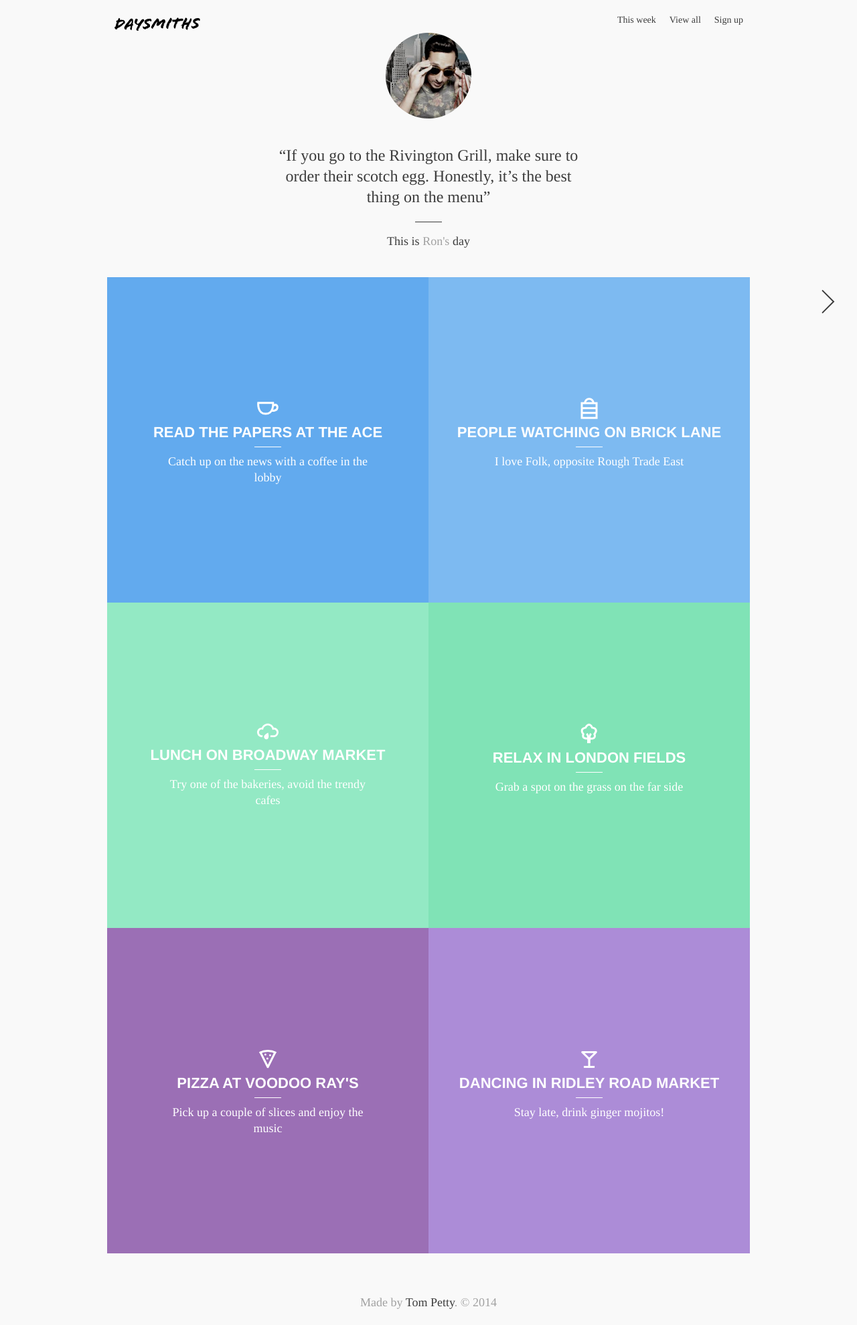
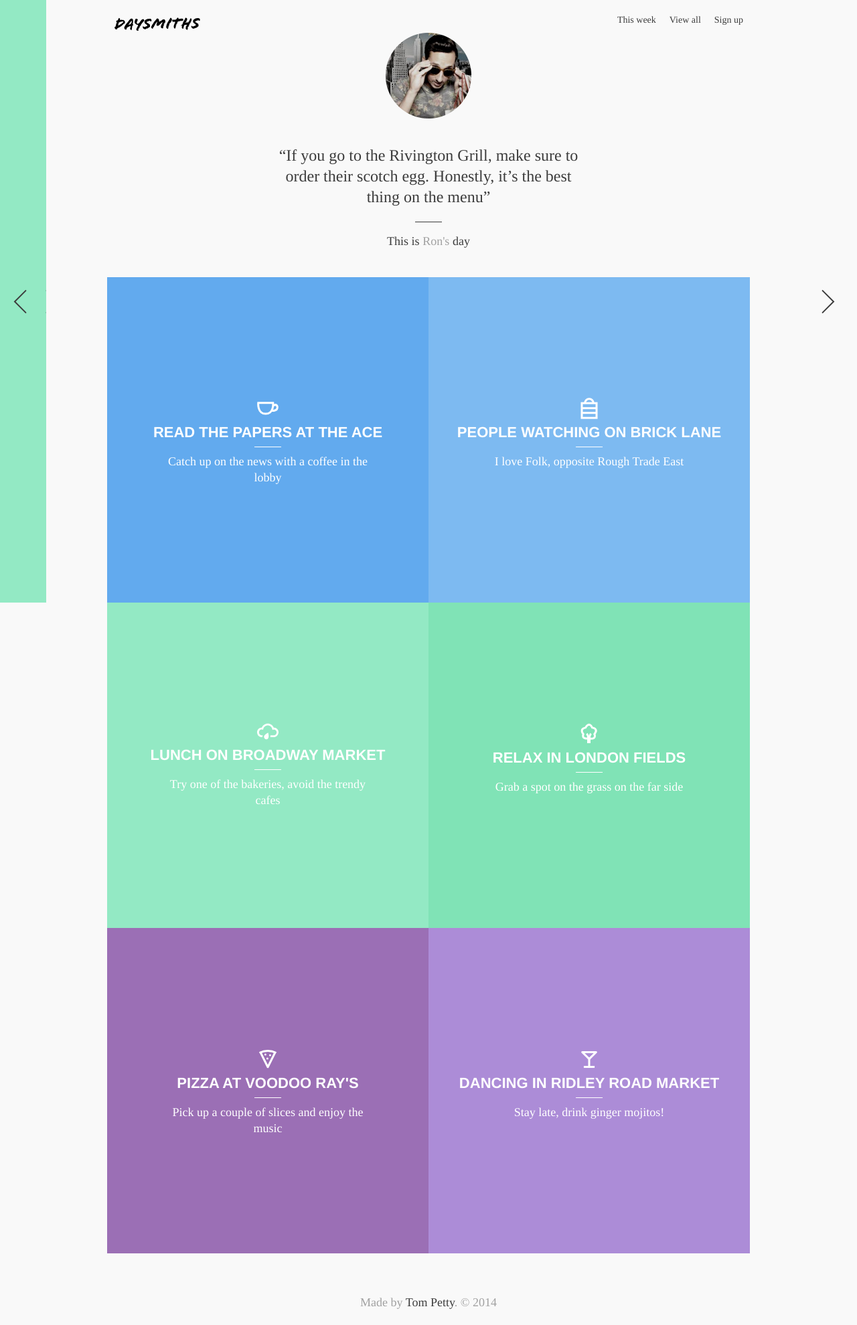
Before and after one commit to anothertompetty/daysmiths, a Jekyll site: the page built from 2.html, in a window 1280 px wide. Shown: the whole page at 67% size. Built offline with Jekyll 4.4.1, drawn with Linux system fonts in a browser that asks for light colours; nearby versions of some CDN libraries; Markdown is read by kramdown in place of the engine named in the settings.

Commit message:
updating shuffle nav

```diff
--- a/2.html
+++ b/2.html
@@ -1,12 +1,13 @@
 ---
 layout: default
+published: true
 ---
 
 <nav class="shuffle">
 
-	<!-- latest, so no newer days - <a href="camilla.html" class="prev">Newer</a>-->
+	<a href="1.html" class="prev">Newer</a>
 
-	<a href="1.html" class="next">Older</a>
+	<a href="3.html" class="next">Older</a>
 
 </nav>
 
```
